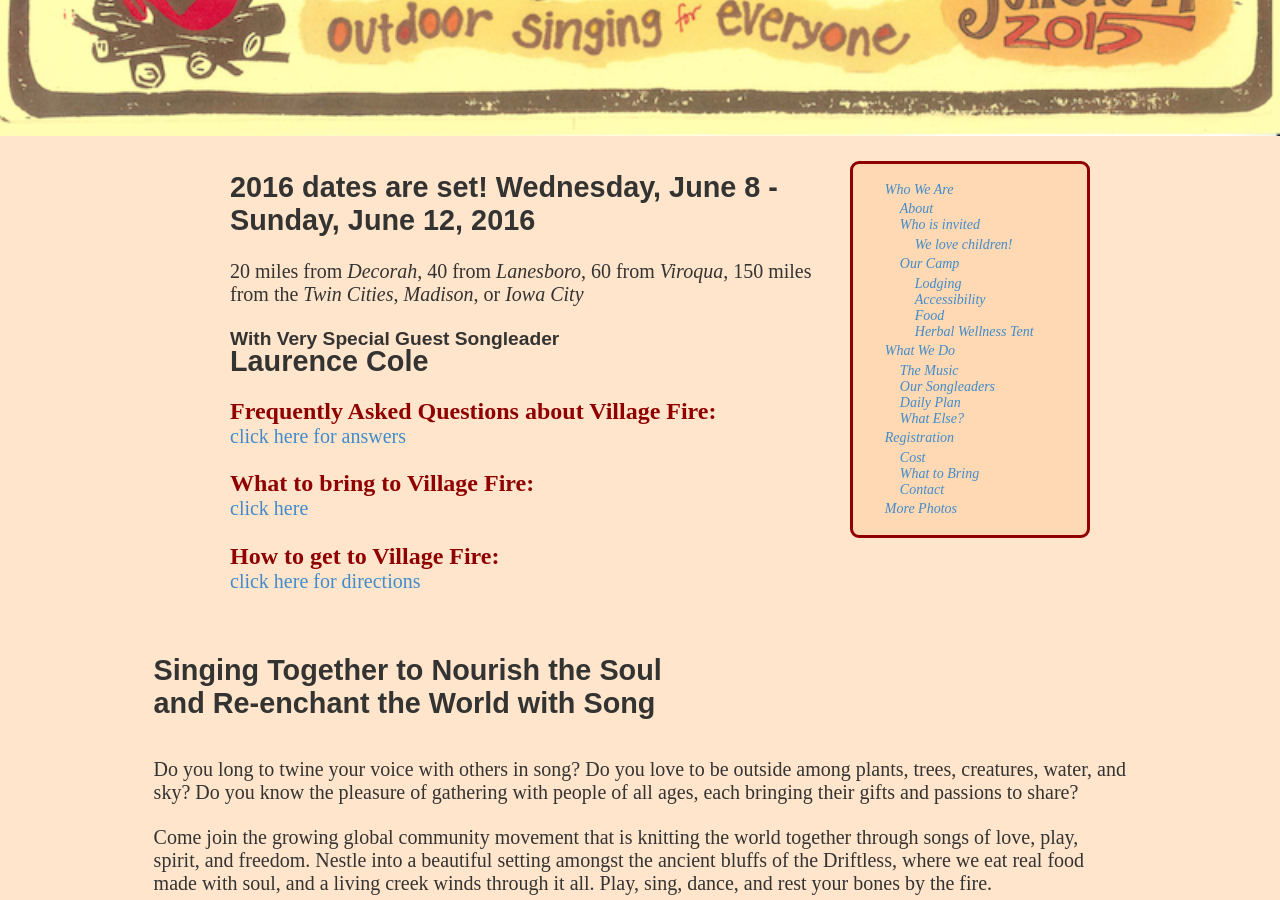
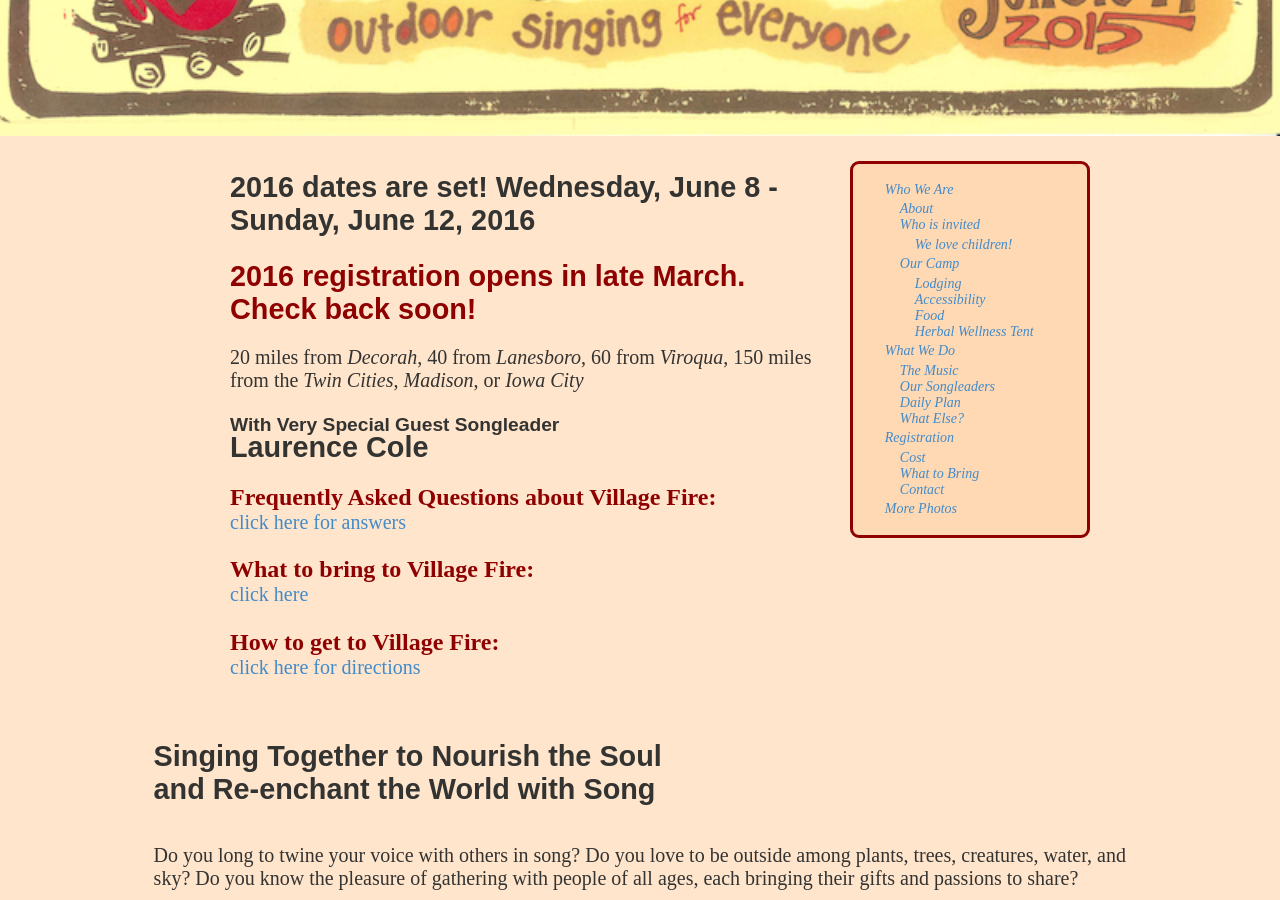
Before and after one commit to neilmb/villagefire, a Jekyll site: the page built from index.md, in a window 1280 px wide and 900 px high, scrolled down 320 px. Built offline with Jekyll 4.4.1, drawn with Linux system fonts in a browser that asks for light colours; some web fonts are replaced.

Commit message:
Update home.html

```diff
--- a/_layouts/home.html
+++ b/_layouts/home.html
@@ -16,6 +16,7 @@
  <div id="twocolumn">
  <div id="left">
         <h5>2016 dates are set! Wednesday, June 8 - Sunday, June 12, 2016</h5>
+        <h4 style="color:#8F0000">2016 registration opens in late March. Check back soon!</h4>
 
         <p>20 miles from <em>Decorah</em>, 40 from <em>Lanesboro</em>, 60 from
         <em>Viroqua</em>, 150 miles from the <em>Twin Cities</em>,
```
